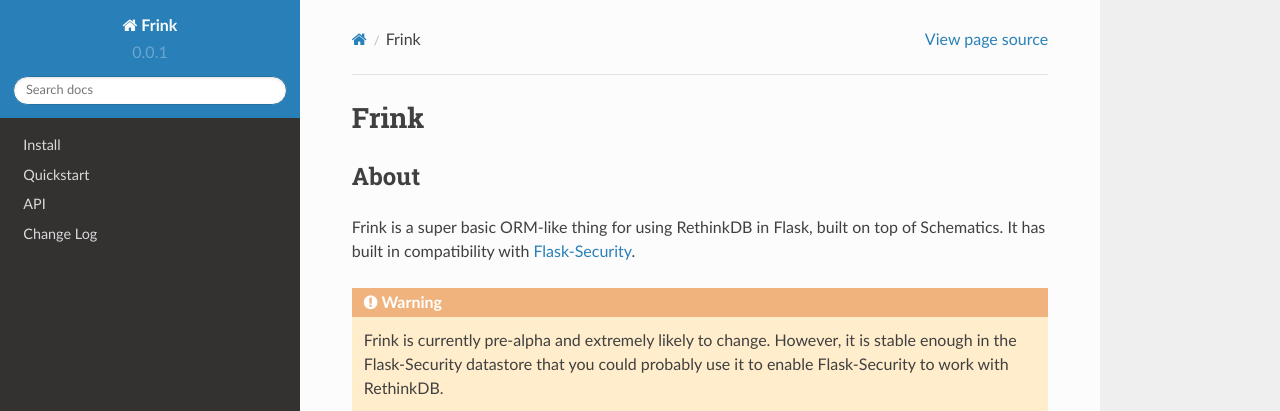
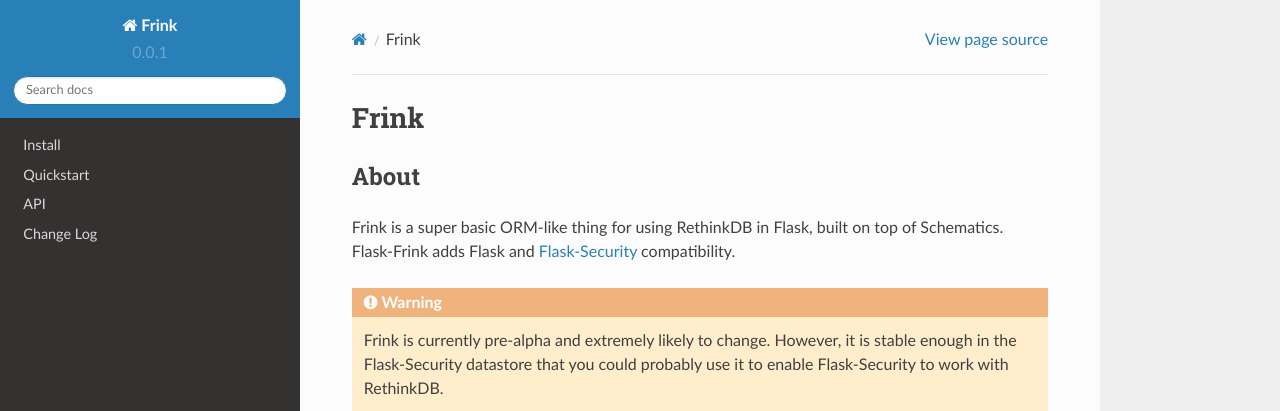
Before and after one commit to hactar-is/flask-frink, a Sphinx documentation site: the page built from docs/source/index.rst, in a window 1280 px wide and 1127 px high. Shown: the top 411 px of the window. Built offline with Sphinx 7.4.7 and the Read the Docs theme 2.0.0, drawn with Linux system fonts in a browser that asks for light colours; pages that are not in the unit, such as notebooks, are missing from menus.

Commit message:
Modified docs build path.

```diff
--- a/docs/source/conf.py
+++ b/docs/source/conf.py
@@ -17,7 +17,7 @@
 import sys
 
 # Load the version
-with open('../../flask-frink/__init__.py') as f:
+with open('../../flask_frink/__init__.py') as f:
     for line in f:
         if line.startswith('__version__'):
             version = ast.parse(line).body[0].value.s
--- a/docs/source/index.rst
+++ b/docs/source/index.rst
@@ -9,7 +9,7 @@
 About
 -----
 
-Frink is a super basic ORM-like thing for using RethinkDB in Flask, built on top of Schematics. It has built in compatibility with :ref:`flask-security`.
+Frink is a super basic ORM-like thing for using RethinkDB in Flask, built on top of Schematics. Flask-Frink adds Flask and :ref:`flask-security` compatibility.
 
 .. WARNING::
 
--- a/setup.py
+++ b/setup.py
@@ -39,7 +39,7 @@
         'Programming Language :: Python',
         'Programming Language :: Python :: 2',
         'Programming Language :: Python :: 2.7',
-        'Programming Language :: Python :: 3'
+        'Programming Language :: Python :: 3',
         'Programming Language :: Python :: 3.4'
     ],
 )
```
